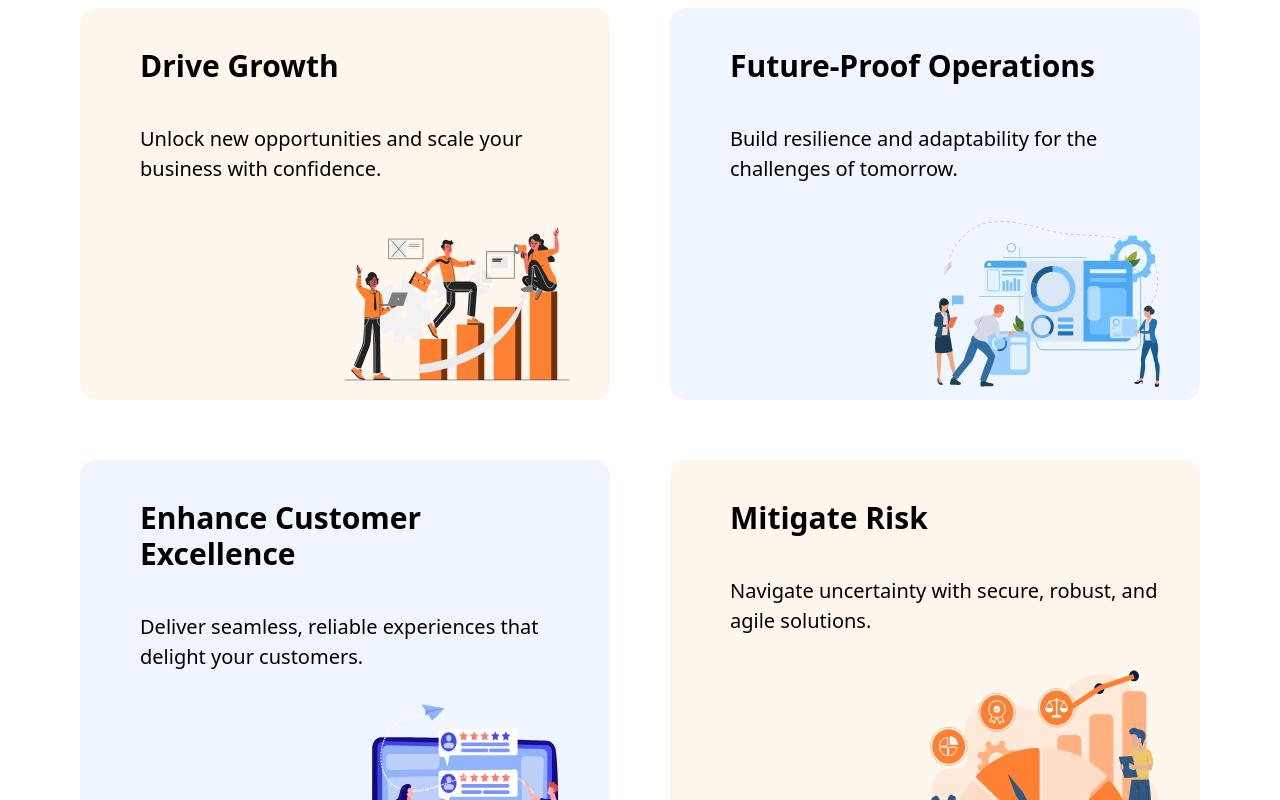
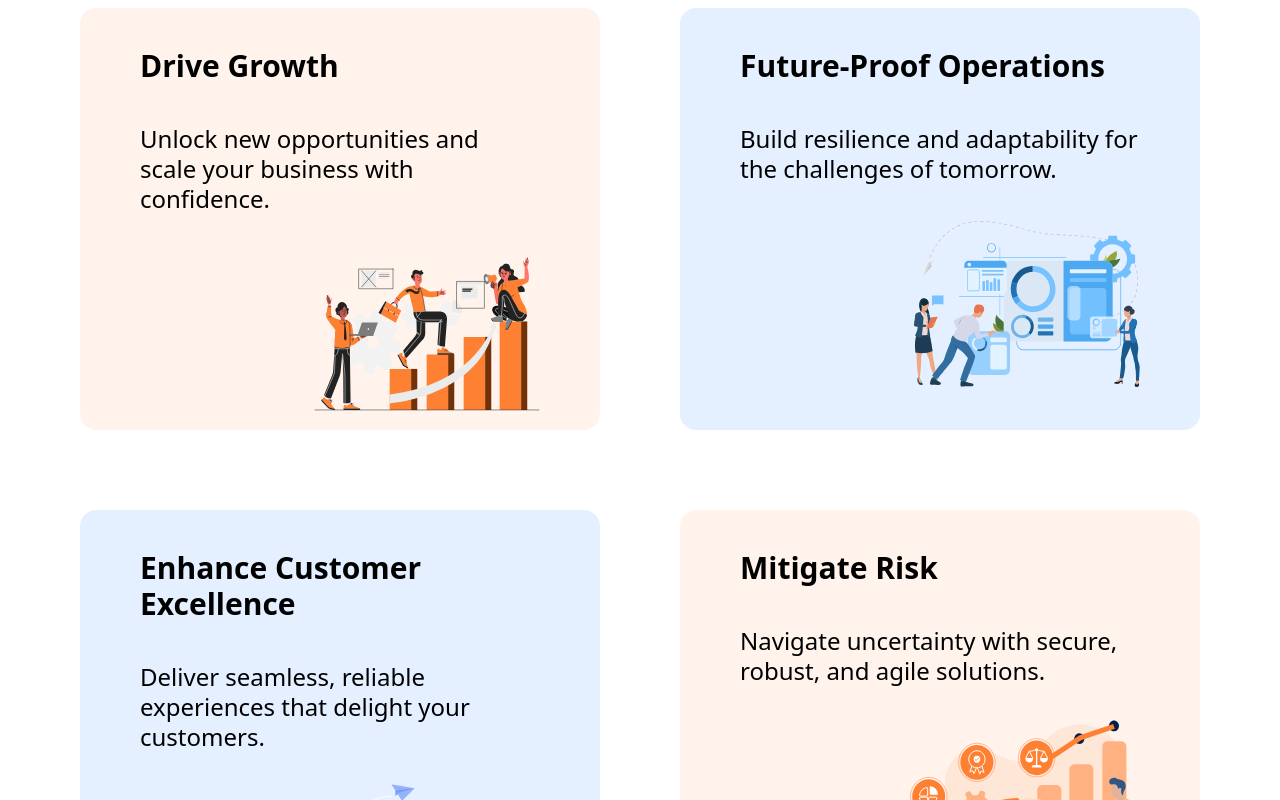
Before and after one commit to cywarden-hq/capilarity-wb, a React (Vite) app: page /about-us in a window 1280 px wide. Shown: the part 2440-3240 px from the top of the page. Built offline with nearby package versions, Linux system fonts and the light colour scheme; the HTML template or start-up script is replaced by a standard one.

Commit message:
update about us page

```diff
--- a/src/pages/aboutus/feature/HowWeHelp.jsx
+++ b/src/pages/aboutus/feature/HowWeHelp.jsx
@@ -20,14 +20,14 @@ export default function HowWeHelp() {
                 </div>
 
                 {/* Cards Grid */}
-                <div className="grid grid-cols-1 md:grid-cols-2 gap-15">
+                <div className="grid grid-cols-1 md:grid-cols-2 gap-20">
 
                     {/* Card 1: Drive Growth */}
-                    <div className="bg-orange-50 pl-15 pr-10 pt-10 rounded-2xl hover:scale-102 transition-all duration-300 ease-out">
+                    <div className="bg-[#FFF3EC] pl-15 pr-15 pt-10 rounded-2xl hover:scale-102 transition-all duration-300 ease-out">
                         <h3 className="text-3xl font-semibold text-black mb-10">
                             Drive Growth
                         </h3>
-                        <p className="text-xl text-black leading-[30px] mb-6">
+                        <p className="text-2xl text-black leading-[30px] mb-6">
                             Unlock new opportunities and scale your business with confidence.
                         </p>
                         <div className="w-full h-48 rounded-lg flex items-center justify-end">
@@ -36,11 +36,11 @@ export default function HowWeHelp() {
                     </div>
 
                     {/* Card 2: Future-Proof Operations */}
-                    <div className="bg-blue-50 pl-15 pr-10 pt-10 rounded-2xl hover:scale-102 transition-all duration-300 ease-out">
+                    <div className="bg-[#E4F0FF] pl-15 pr-15 pt-10 rounded-2xl hover:scale-102 transition-all duration-300 ease-out">
                         <h3 className="text-3xl font-semibold text-black mb-10">
                             Future-Proof Operations
                         </h3>
-                        <p className="text-xl text-black leading-[30px] mb-6">
+                        <p className="text-2xl text-black leading-[30px] mb-6">
                             Build resilience and adaptability for the challenges of tomorrow.
                         </p>
                         <div className="w-full h-48 rounded-lg flex items-center justify-end">
@@ -49,11 +49,11 @@ export default function HowWeHelp() {
                     </div>
 
                     {/* Card 3: Enhance Customer Excellence */}
-                    <div className="bg-blue-50 pl-15 pr-10 pt-10 rounded-2xl hover:scale-102 transition-all duration-300 ease-out">
+                    <div className="bg-[#E4F0FF] pl-15 pr-15 pt-10 rounded-2xl hover:scale-102 transition-all duration-300 ease-out">
                         <h3 className="text-3xl font-semibold text-black mb-10">
                             Enhance Customer Excellence
                         </h3>
-                        <p className="text-xl text-black leading-[30px] mb-6">
+                        <p className="text-2xl text-black leading-[30px] mb-6">
                             Deliver seamless, reliable experiences that delight your customers.
                         </p>
                         <div className="w-full h-48 rounded-lg flex items-center justify-end">
@@ -62,11 +62,11 @@ export default function HowWeHelp() {
                     </div>
 
                     {/* Card 4: Mitigate Risk */}
-                    <div className="bg-orange-50 pl-15 pr-10 pt-10 rounded-2xl hover:scale-102 transition-all duration-300 ease-out">
+                    <div className="bg-[#FFF3EC] pl-15 pr-15 pt-10 rounded-2xl hover:scale-102 transition-all duration-300 ease-out">
                         <h3 className="text-3xl font-semibold text-black mb-10">
                             Mitigate Risk
                         </h3>
-                        <p className="text-xl text-black leading-[30px] mb-6">
+                        <p className="text-2xl text-black leading-[30px] mb-6">
                             Navigate uncertainty with secure, robust, and agile solutions.
                         </p>
                         <div className="w-full h-48 rounded-lg flex items-center justify-end">
--- a/src/pages/aboutus/feature/WhatWeDo.jsx
+++ b/src/pages/aboutus/feature/WhatWeDo.jsx
@@ -19,7 +19,7 @@ export default function WhatWeDo() {
                         </h2>
 
                         {/* Text content */}
-                        <div className="bg-[#edf5ff] p-20 pr-40 rounded-tr-[100px]">
+                        <div className="bg-[#edf5ff] p-20 pr-40 rounded-tr-[100px] hover:scale-102 transition-all duration-300 ease-out">
                             <div className="space-y-10 text-left text-xl text-black leading-[37px]">
                                 <p>
                                     At Capilarity, we enable enterprise-grade digital transformations across secure, compliant, and high-performing cloud environments, whether public, private, hybrid, or multi-cloud. Our end-to-end approach ensures maximum availability, efficiency and ROI, all backed by a single SLA from infrastructure to application.
```
